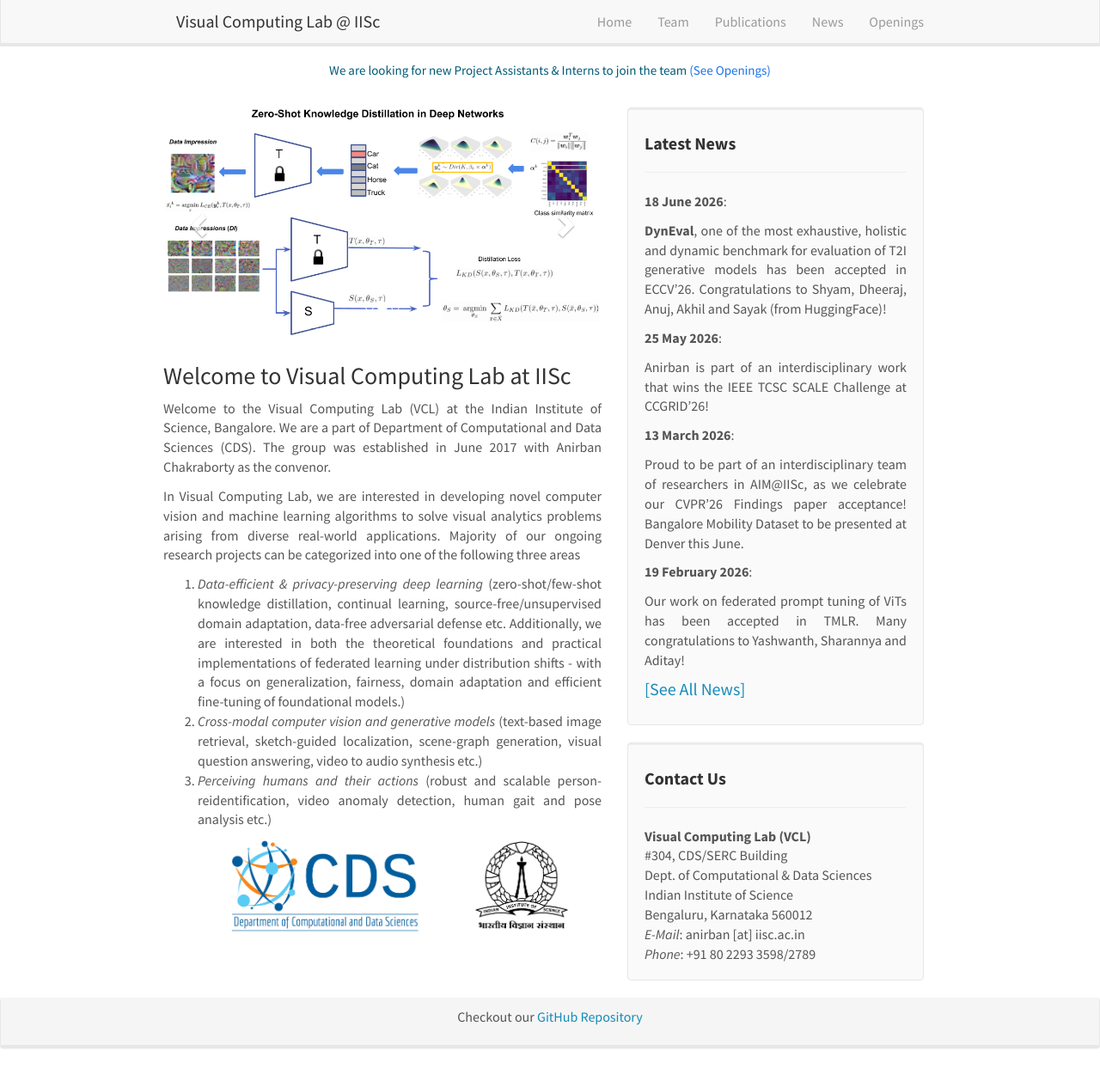
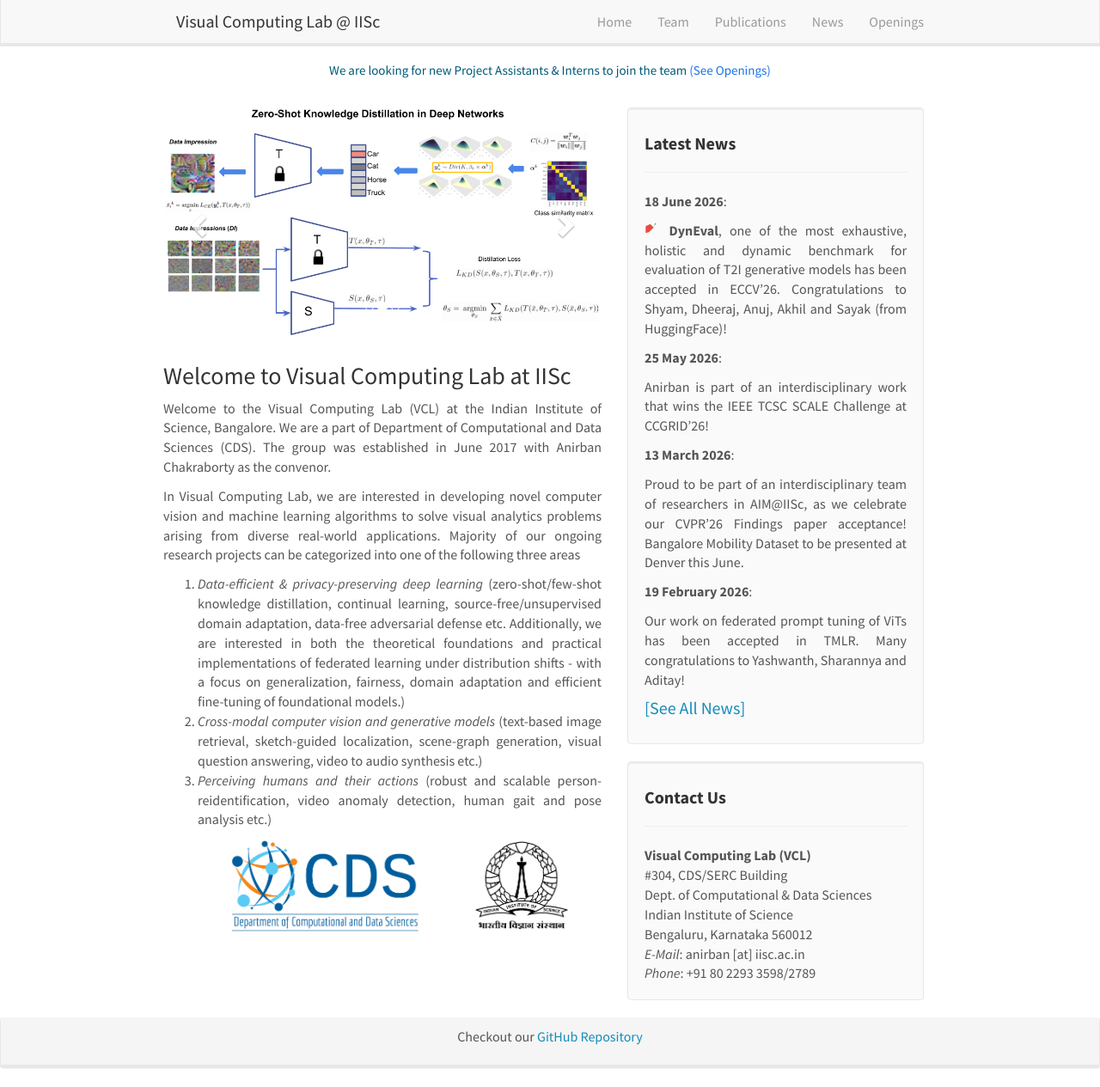
Before and after one commit to vcl-iisc/vclab-website, a Jekyll site: the page built from _pages/home.md, in a window 1280 px wide and 1265 px high. Shown: the whole window at 86% size. Built offline with Jekyll 4.4.1, drawn with Linux system fonts in a browser that asks for light colours; nearby versions of some CDN libraries.

Commit message:
Addes flair to news

```diff
--- a/_data/news.yml
+++ b/_data/news.yml
@@ -1,5 +1,5 @@
 - date: 18 June 2026
-  headline: "**DynEval**, one of the most exhaustive, holistic and dynamic benchmark for evaluation of T2I generative models has been accepted in ECCV'26. Congratulations to Shyam, Dheeraj, Anuj, Akhil and Sayak (from HuggingFace)!"
+  headline: '<span class="flair flair-celebration"><svg class="flair-icon" xmlns="http://www.w3.org/2000/svg" viewBox="0 0 24 24" width="16" height="16" aria-hidden="true"><path fill="currentColor" d="M2 20l6-2 8-8-6-6L2 8z"/><path fill="#f1c40f" d="M14 2l2 2"/><circle cx="19" cy="4" r="1.2" fill="#3498db"/><circle cx="17" cy="6" r="0.9" fill="#2ecc71"/></svg></span> **DynEval**, one of the most exhaustive, holistic and dynamic benchmark for evaluation of T2I generative models has been accepted in ECCV''26. Congratulations to Shyam, Dheeraj, Anuj, Akhil and Sayak (from HuggingFace)!'
 
 - date: 25 May 2026
   headline: Anirban is part of an interdisciplinary work that wins the IEEE TCSC SCALE Challenge at CCGRID'26!
--- a/css/main.scss
+++ b/css/main.scss
@@ -184,3 +184,23 @@ details > summary {
 // details[open] > summary {
 //   background-color: #ccf;
 // }
+
+/* Flair tags for news items */
+.flair {
+  display: inline-flex;
+  align-items: center;
+  gap: 0.35rem;
+  font-style: italic;
+  margin-right: 0.35rem;
+  font-weight: 600;
+}
+.flair.flair-celebration {
+  color: #e74c3c; /* red/orange; change as desired */
+}
+
+.flair .flair-icon {
+  width: 1em;
+  height: 1em;
+  flex: 0 0 auto;
+  vertical-align: middle;
+}
```
Also changed, not shown: 1 other file.
